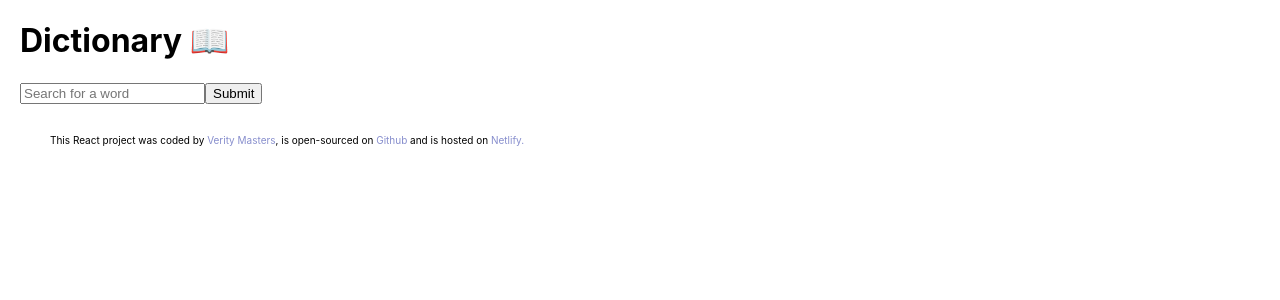
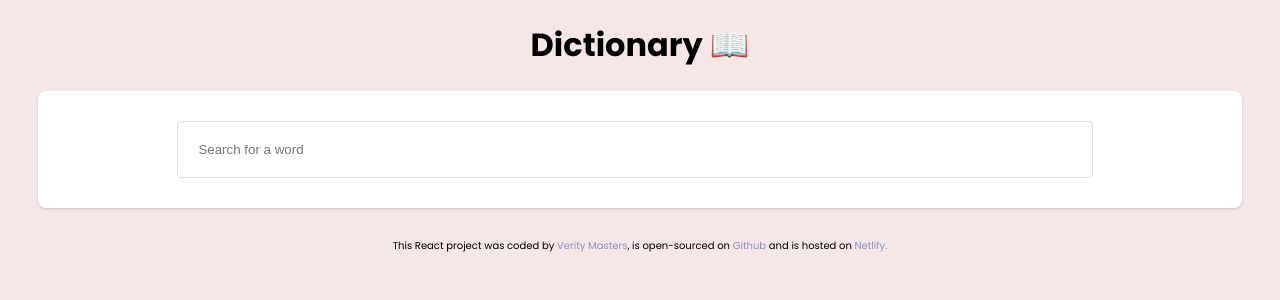
Before and after one commit to Veenessie/react-dictionary-app, a React (Create React App) app: page / in a window 1280 px wide. Shown: the top 300 px of the page. Built offline with nearby package versions, Linux system fonts and the light colour scheme.

Commit message:
Added styling

```diff
--- a/public/index.html
+++ b/public/index.html
@@ -9,22 +9,13 @@
       name="description"
       content="Web site created using create-react-app"
     />
-    <link rel="apple-touch-icon" href="%PUBLIC_URL%/logo192.png" />
-    <!--
-      manifest.json provides metadata used when your web app is installed on a
-      user's mobile device or desktop. See https://developers.google.com/web/fundamentals/web-app-manifest/
-    -->
-    <link rel="manifest" href="%PUBLIC_URL%/manifest.json" />
-    <!--
-      Notice the use of %PUBLIC_URL% in the tags above.
-      It will be replaced with the URL of the `public` folder during the build.
-      Only files inside the `public` folder can be referenced from the HTML.
-
-      Unlike "/favicon.ico" or "favicon.ico", "%PUBLIC_URL%/favicon.ico" will
-      work correctly both with client-side routing and a non-root public URL.
-      Learn how to configure a non-root public URL by running `npm run build`.
-    -->
-    <title>React App</title>
+    <link rel="preconnect" href="https://fonts.googleapis.com" />
+    <link rel="preconnect" href="https://fonts.gstatic.com" crossorigin />
+    <link
+      href="https://fonts.googleapis.com/css2?family=Poppins:ital,wght@0,100;0,200;0,300;0,400;0,500;0,600;0,700;0,800;0,900;1,100;1,200;1,300;1,400;1,500;1,600;1,700;1,800;1,900&display=swap"
+      rel="stylesheet"
+    />
+    <title>Dictionary App</title>
   </head>
   <body>
     <noscript>You need to enable JavaScript to run this app.</noscript>
--- a/src/App.css
+++ b/src/App.css
@@ -1,6 +1,16 @@
+body {
+  background: #f6e7e6;
+  font-family: "Poppins", sans-serif;
+}
+
 .App .container {
   margin: 20px;
 }
+
+.App h1 {
+  text-align: center;
+}
+
 .App a {
   color: #878ecd;
   text-decoration: none;
@@ -9,4 +19,5 @@
 .App footer {
   font-size: 10px;
   margin: 30px;
+  text-align: center;
 }
--- /dev/null
+++ b/src/Definition.css
@@ -0,0 +1,15 @@
+.Definition h2 {
+  font-size: 35px;
+  margin: 0;
+}
+
+.Definition .phonetic {
+  margin-top: 10px;
+  font-size: 25px;
+  opacity: 0.6;
+}
+
+.Definition h4 {
+  font-size: 22px;
+  margin: 0;
+}
--- a/src/Definition.js
+++ b/src/Definition.js
@@ -1,6 +1,7 @@
 import React from "react";
 import Example from "./Example";
 import Synonyms from "./Synonyms";
+import "./Definition.css";
 
 export default function Definition(props) {
   console.log(props.definition);
@@ -10,16 +11,18 @@ export default function Definition(props) {
     let meanings = props.definition.meanings;
     return (
       <div className="Definition">
-        <h2>{props.definition.word}</h2>
-        <div>{props.definition.phonetic}</div>
+        <section>
+          <h2>{props.definition.word}</h2>
+          <div className="phonetic">/{props.definition.phonetic}/</div>
+        </section>
         {meanings.map(function (meaning, index) {
           return (
-            <div key={index}>
+            <section key={index}>
               <h4>{meaning.partOfSpeech}</h4>
-              <div>Definition: {meaning.definition}</div>
+              <div>{meaning.definition}</div>
               <Example example={meaning.example} />
               <Synonyms synonyms={meaning.synonyms} />
-            </div>
+            </section>
           );
         })}
       </div>
--- /dev/null
+++ b/src/Dictionary.css
@@ -0,0 +1,20 @@
+.Dictionary section {
+  background: white;
+  padding: 30px;
+  margin: 18px;
+  border-radius: 8px;
+  box-shadow: rgba(0, 0, 0, 0.1) 0px 1px 3px 0px,
+    rgba(0, 0, 0, 0.06) 0px 1px 2px 0px;
+}
+
+.Dictionary form {
+  text-align: center;
+}
+
+.Dictionary input {
+  margin-right: 10px;
+  padding: 20px;
+  width: 80%;
+  border: 1px solid #ddd;
+  border-radius: 4px;
+}
--- a/src/Dictionary.js
+++ b/src/Dictionary.js
@@ -1,6 +1,7 @@
 import React, { useState } from "react";
 import axios from "axios";
 import Definition from "./Definition";
+import "./Dictionary.css";
 
 export default function Dictionary() {
   let [keyword, SetKeyword] = useState("");
@@ -26,14 +27,15 @@ export default function Dictionary() {
 
   return (
     <div className="Dictionary">
+      <section>
         <form onSubmit={search}>
           <input
             type="search"
             placeholder="Search for a word"
             onChange={changeKeyword}
           />
-        <input type="submit" />
         </form>
+      </section>
       <Definition definition={definition} />
     </div>
   );
--- /dev/null
+++ b/src/Example.css
@@ -0,0 +1,3 @@
+.Example {
+  opacity: 0.5;
+}
--- a/src/Example.js
+++ b/src/Example.js
@@ -1,7 +1,7 @@
 import React from "react";
-
+import "./Example.css";
 export default function Example(props) {
   if (props.example) {
-    return <div className="Example">Example: {props.example}</div>;
+    return <div className="Example">{props.example}</div>;
   } else return null;
 }
--- /dev/null
+++ b/src/Synonyms.css
@@ -0,0 +1,12 @@
+ul {
+  margin: 0;
+  padding: 0;
+  list-style-type: none;
+  margin-top: 15px;
+  color: #b9cced;
+}
+
+li {
+  display: inline-block;
+  margin-right: 10px;
+}
--- a/src/Synonyms.js
+++ b/src/Synonyms.js
@@ -1,11 +1,11 @@
 import React from "react";
+import "./Synonyms.css";
 
 export default function Synonyms(props) {
   let synonyms = props.synonyms;
   if (props.synonyms) {
     return (
       <div ClassName="Synonyms">
-        <div>Synonyms: </div>
         <ul>
           {synonyms.map(function (synonym, index) {
             return <li key={index}>{synonym}</li>;
```
Lines whose indentation alone changed are shown as unchanged.
